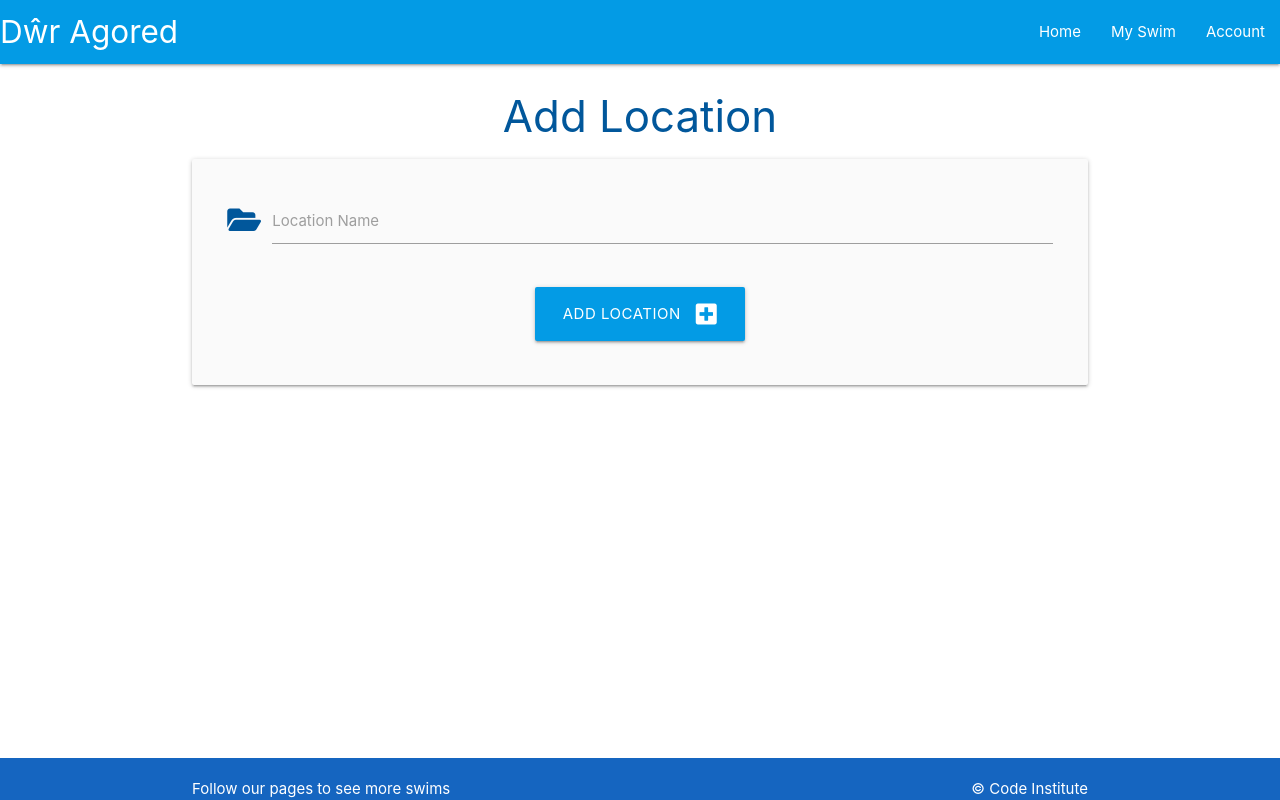
After one commit to mipear/dwr-agored, a Python web app: template dwragored/templates/add_location.html in a window 1280 px wide. The commit adds this page. Run offline with Jinja, Linux system fonts and the light colour scheme; the template is opened without the code that fills it, so the values that code supplies are empty.

Commit message:
Added Location and abilitity for users to add location

```diff
--- /dev/null
+++ b/dwragored/templates/add_location.html
@@ -0,0 +1,34 @@
+{% extends "base.html" %} {% block content %}
+
+<h3 class="light-blue-text text-darken-4 center-align">Add Location</h3>
+
+<div class="row card-panel grey lighten-5">
+  <form class="col s12" method="POST" action="{{ url_for('add_location') }}">
+    <!-- location name -->
+    <div class="row">
+      <div class="input-field col s12">
+        <i class="fas fa-folder-open prefix light-blue-text text-darken-4"></i>
+        <input
+          id="location_name"
+          name="location_name"
+          minlength="3"
+          maxlength="25"
+          type="text"
+          class="validate"
+          required
+        />
+        <label for="location_name">Location Name</label>
+      </div>
+    </div>
+    <!-- submit button -->
+    <div class="row">
+      <div class="col s12 center-align">
+        <button type="submit" class="btn-large light-blue darken-1">
+          Add Location <i class="fas fa-plus-square right"></i>
+        </button>
+      </div>
+    </div>
+  </form>
+</div>
+
+{% endblock %}
--- a/dwragored/templates/base.html
+++ b/dwragored/templates/base.html
@@ -1,32 +1,42 @@
 <!DOCTYPE html>
 <html lang="en">
-
   <head>
-
-    <meta charset="UTF-8">
-    <meta http-equiv="X-UA-Compatible" content="IE=edge">
-    <meta name="viewport" content="width=device-width, initial-scale=1.0">
-    <link rel="stylesheet" href="https://cdnjs.cloudflare.com/ajax/libs/font-awesome/5.15.3/css/all.min.css"
+    <meta charset="UTF-8" />
+    <meta http-equiv="X-UA-Compatible" content="IE=edge" />
+    <meta name="viewport" content="width=device-width, initial-scale=1.0" />
+    <link
+      rel="stylesheet"
+      href="https://cdnjs.cloudflare.com/ajax/libs/font-awesome/5.15.3/css/all.min.css"
       integrity="sha512-iBBXm8fW90+nuLcSKlbmrPcLa0OT92xO1BIsZ+ywDWZCvqsWgccV3gFoRBv0z+8dLJgyAHIhR35VZc2oM/gI1w=="
-        crossorigin="anonymous" referrerpolicy="no-referrer">
-    <link rel="stylesheet" href="https://cdnjs.cloudflare.com/ajax/libs/materialize/1.0.0/css/materialize.min.css"
-        type="text/css">
-    <link rel="stylesheet" href="{{ url_for('static', filename='css/style.css') }}" type="text/css">
-    <title>Dwr Agored</title>
+      crossorigin="anonymous"
+      referrerpolicy="no-referrer"
+    />
+    <link
+      rel="stylesheet"
+      href="https://cdnjs.cloudflare.com/ajax/libs/materialize/1.0.0/css/materialize.min.css"
+      type="text/css"
+    />
+    <link
+      rel="stylesheet"
+      href="{{ url_for('static', filename='css/style.css') }}"
+      type="text/css"
+    />
+    <title>Dŵr Agored</title>
   </head>
 
   <body>
-
     <header>
       <!-- top navbar -->
       <nav class="light-blue darken-1">
         <div class="nav-wrapper">
-                <a href="{{ url_for('home') }}" class="brand-logo">Dwr Agored</a>
-                <a href="#" data-target="mobile-demo" class="sidenav-trigger"><i class="fas fa-bars"></i></a>
+          <a href="{{ url_for('home') }}" class="brand-logo">Dŵr Agored</a>
+          <a href="#" data-target="mobile-demo" class="sidenav-trigger"
+            ><i class="fas fa-bars"></i
+          ></a>
           <ul class="right hide-on-med-and-down">
             <li><a href="{{ url_for('home') }}">Home</a></li>
             <li><a href="">My Swim</a></li>
-                    <li><a href="">Account</a></li>
+            <li><a href="{{ url_for('location') }}">Account</a></li>
           </ul>
         </div>
       </nav>
@@ -35,27 +45,27 @@
       <ul class="sidenav" id="mobile-demo">
         <li><a href="{{ url_for('home') }}">Home</a></li>
         <li><a href="">My Swim</a></li>
-            <li><a href="">Account</a></li>
+        <li><a href="{{ url_for('location') }}">Account</a></li>
       </ul>
     </header>
 
-    <main class="container">
-        {% block content %}
-        {% endblock %}
-    </main>
+    <main class="container">{% block content %} {% endblock %}</main>
 
     <footer class="page-footer blue darken-3">
       <div class="footer-socials">
         <div class="container">
-                Follow our page to see more swims
-                <a class="white-text right" href="https://codeinstitute.net" target="_blank">&copy; Code Institute</a>
+          Follow our pages to see more swims
+          <a
+            class="white-text right"
+            href="https://codeinstitute.net"
+            target="_blank"
+            >&copy; Code Institute</a
+          >
         </div>
       </div>
     </footer>
 
     <script src="https://cdnjs.cloudflare.com/ajax/libs/materialize/1.0.0/js/materialize.min.js"></script>
     <script src="{{ url_for('static', filename='js/script.js') }}"></script>
-
   </body>
-
 </html>
```
Also changed, not shown: dwragored/routes.py (+17 -2 lines), dwragored/templates/location.html (added, +14 -0 lines). Lines whose indentation alone changed are shown as unchanged.
